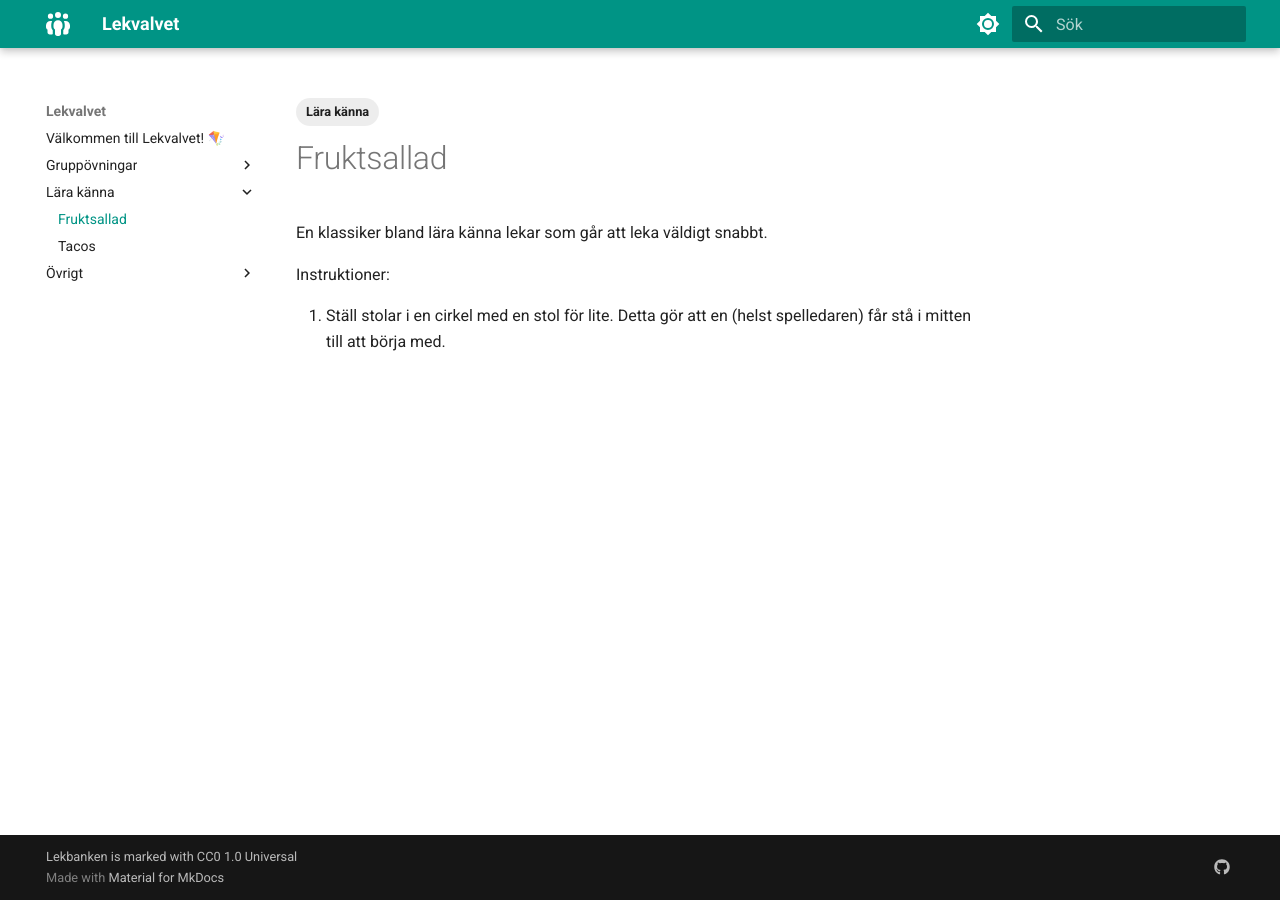
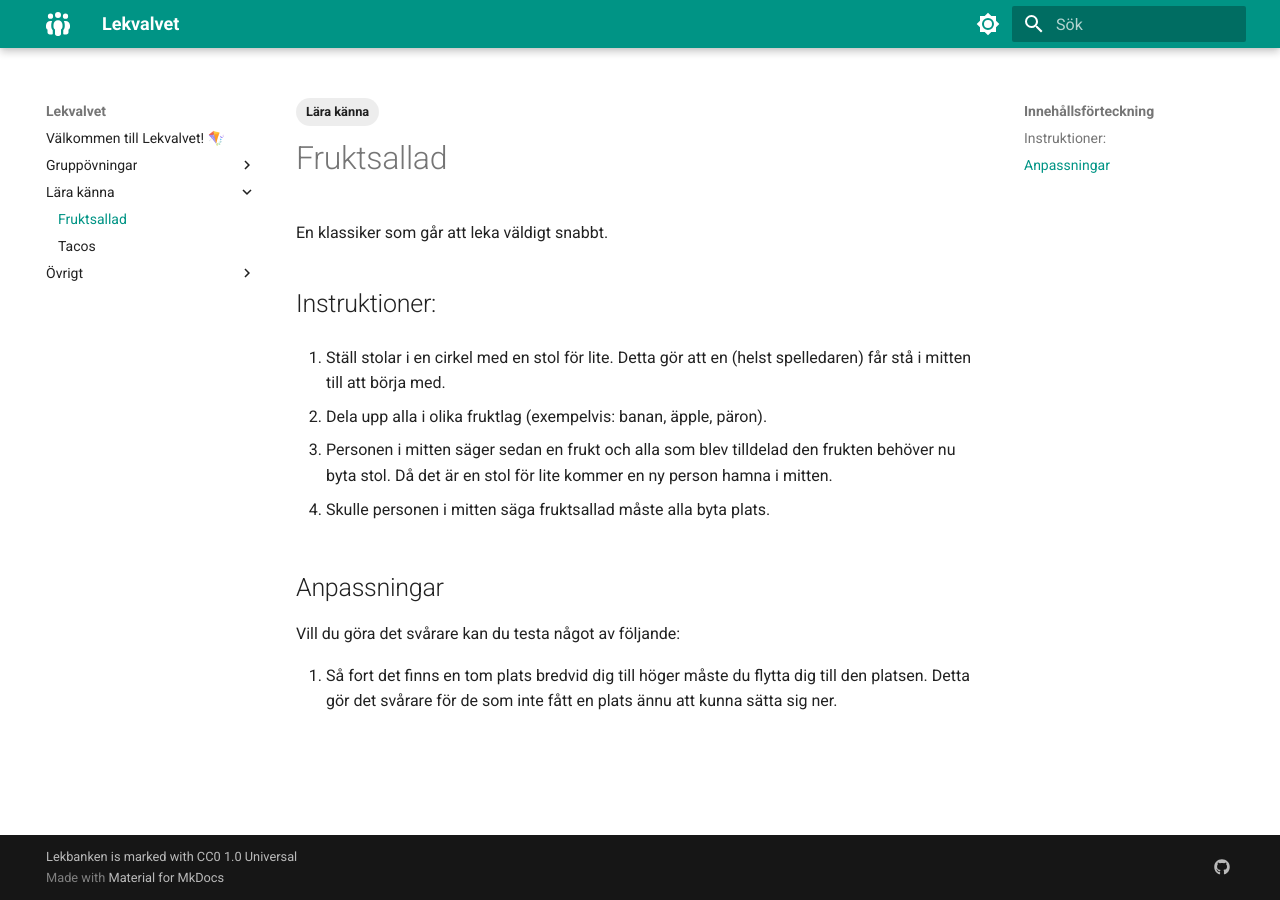
Before and after one commit to Bjorkan/Lekvalvet, an MkDocs documentation site: the page built from docs/Lära känna/fruktsallad.md, in a window 1280 px wide. Built offline with MkDocs 1.6.1 and Material for MkDocs 9.7.7, drawn with Linux system fonts in a browser that asks for light colours.

Commit message:
Update fruktsallad.md

```diff
--- a/docs/Lära känna/fruktsallad.md
+++ b/docs/Lära känna/fruktsallad.md
@@ -1,7 +1,19 @@
 # Fruktsallad
 
-En klassiker bland lära känna lekar som går att leka väldigt snabbt.
+En klassiker som går att leka väldigt snabbt.
 
-Instruktioner:
+## Instruktioner:
 
 1. Ställ stolar i en cirkel med en stol för lite. Detta gör att en (helst spelledaren) får stå i mitten till att börja med.
+
+2. Dela upp alla i olika fruktlag (exempelvis: banan, äpple, päron).
+
+3. Personen i mitten säger sedan en frukt och alla som blev tilldelad den frukten behöver nu byta stol. Då det är en stol för lite kommer en ny person hamna i mitten.
+
+4. Skulle personen i mitten säga fruktsallad måste alla byta plats.
+
+## Anpassningar
+
+Vill du göra det svårare kan du testa något av följande:
+
+1. Så fort det finns en tom plats bredvid dig till höger måste du flytta dig till den platsen. Detta gör det svårare för de som inte fått en plats ännu att kunna sätta sig ner.
```
